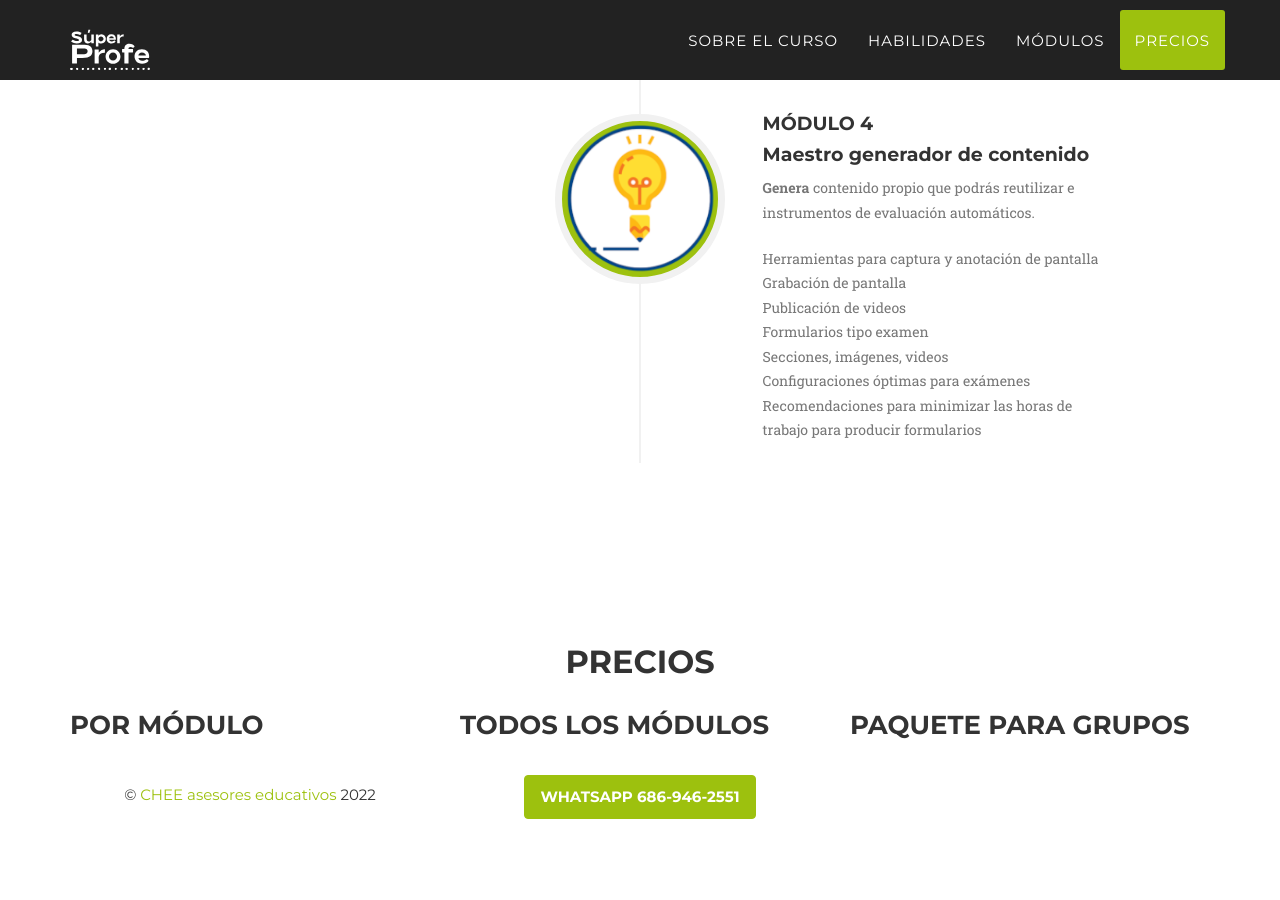
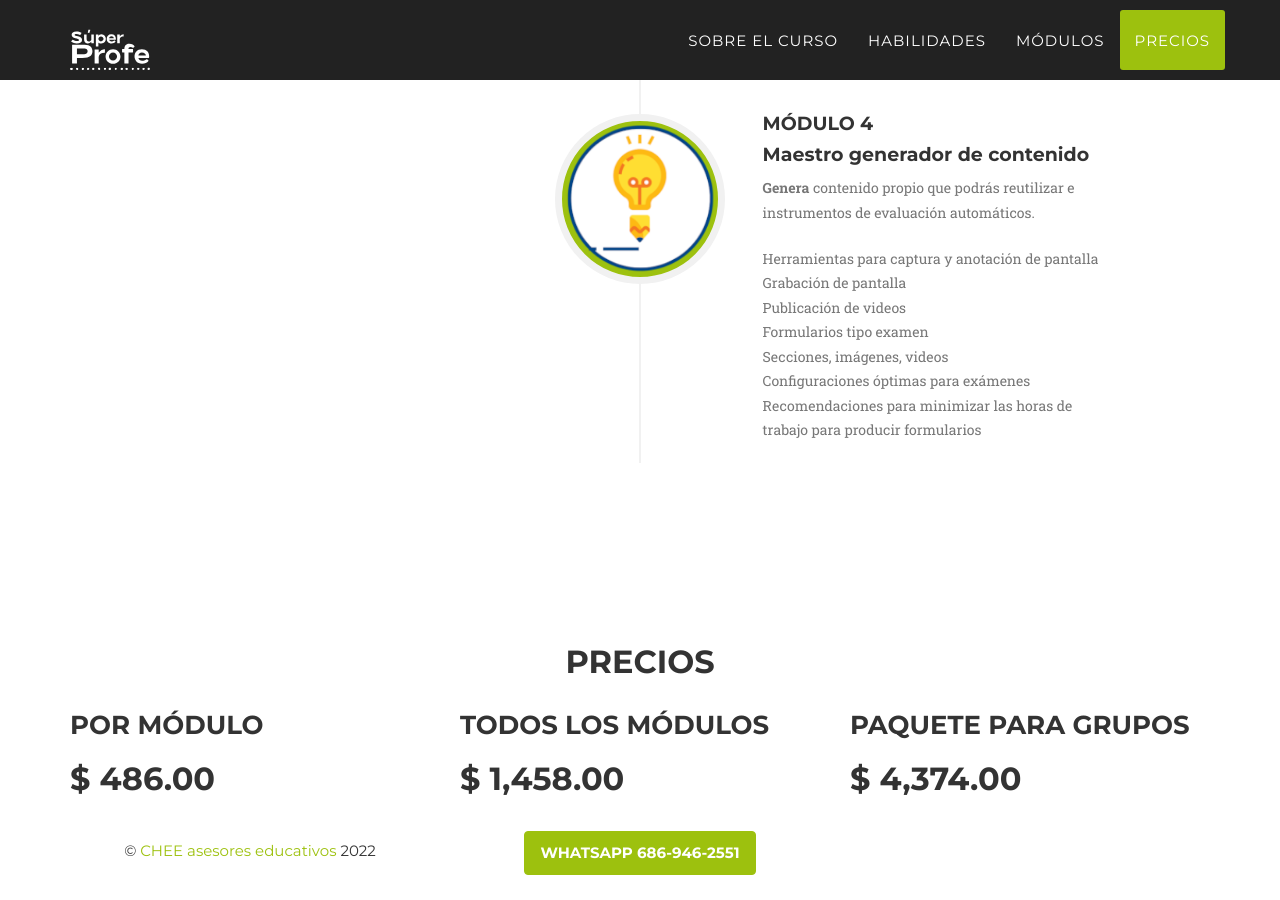
Before and after one commit to camachevaz/superProfe, a Jekyll site: the page built from index.html, in a window 1280 px wide and 900 px high, scrolled down 4519 px. Built offline with Jekyll 4.4.1, drawn with Linux system fonts in a browser that asks for light colours; some web fonts are replaced; before the commit the page ends 5363 px from its top, so only the background shows below that.

Commit message:
Update clients.html

```diff
--- a/_includes/clients.html
+++ b/_includes/clients.html
@@ -9,12 +9,15 @@
             <div class="row">
                 <div class="col-md-4">
                     <h3>Por módulo</h3>
+                    <h2>$ 486.00</h2>
                 </div>
                 <div class="col-md-4">
                     <h3>Todos los módulos</h3>
+                    <h2>$ 1,458.00</h2>
                 </div>
                 <div class="col-md-4">
                     <h3>Paquete para grupos</h3>
+                    <h2>$ 4,374.00</h2>
                 </div>
               </div>
         </div>
```
